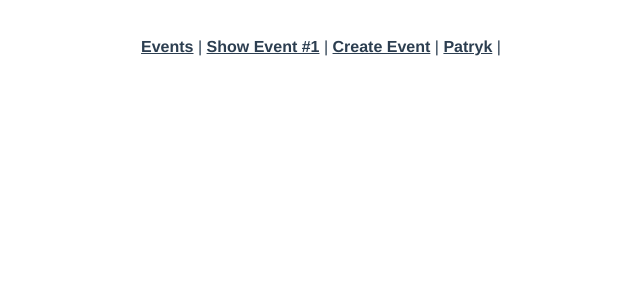
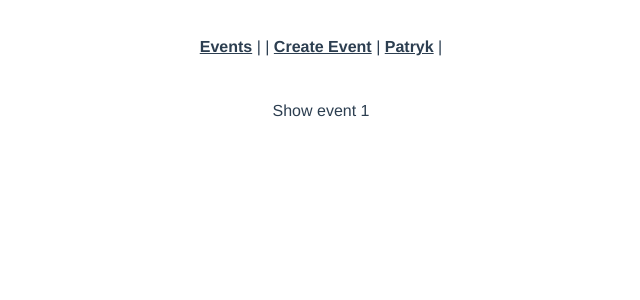
Before and after one commit to patsma/events-app, a Vue app: page /event/1 in a window 1280 px wide. Shown: the top 300 px of the page, without its empty margins (319-959 px from the left). Built offline with nearby package versions, Linux system fonts and the light colour scheme.

Commit message:
create dynamic events and user paths

```diff
--- a/src/App.vue
+++ b/src/App.vue
@@ -3,7 +3,6 @@
         <div id="nav">
             <router-link :to="{name:'event-list'}">Events</router-link>
             |
-            <router-link :to="{name:'event-show'}">Show Event #1</router-link>
             |
             <router-link :to="{name:'event-create'}">Create Event</router-link>
             |
--- a/src/components/EventList.vue
+++ b/src/components/EventList.vue
@@ -1,6 +1,8 @@
 <template>
     <div>
         <p>List</p>
+        <router-link :to="{name:'event-show',params:{id:'1'}}">Show Event #1</router-link>
+
     </div>
 </template>
 
--- a/src/components/EventShow.vue
+++ b/src/components/EventShow.vue
@@ -1,11 +1,13 @@
 <template>
     <div>
-        <p>Show</p>
+        <p>Show event {{id}}</p>
     </div>
 </template>
 
 <script>
-    export default {}
+    export default {
+        props: ["id"]
+    }
 </script>
 
 <style scoped>
--- a/src/components/User.vue
+++ b/src/components/User.vue
@@ -1,11 +1,13 @@
 <template>
     <div>
-        <p>This user is {{$route.params.username}}</p>
+        <p>This user is {{username}}</p>
     </div>
 </template>
 
 <script>
-    export default {}
+    export default {
+        props: ["username"]
+    }
 </script>
 
 <style scoped>
--- a/src/router/index.js
+++ b/src/router/index.js
@@ -14,9 +14,10 @@ const routes = [
         component: EventList
     },
     {
-        path: "/event",
+        path: "/event/:id",
         name: "event-show",
-        component: EventShow
+        component: EventShow,
+        props: true
     },
     {
         path: "/event/create",
@@ -26,7 +27,8 @@ const routes = [
     {
         path: "/user/:username",
         name: "user",
-        component: User
+        component: User,
+        props: true
 
     }
 ];
```
